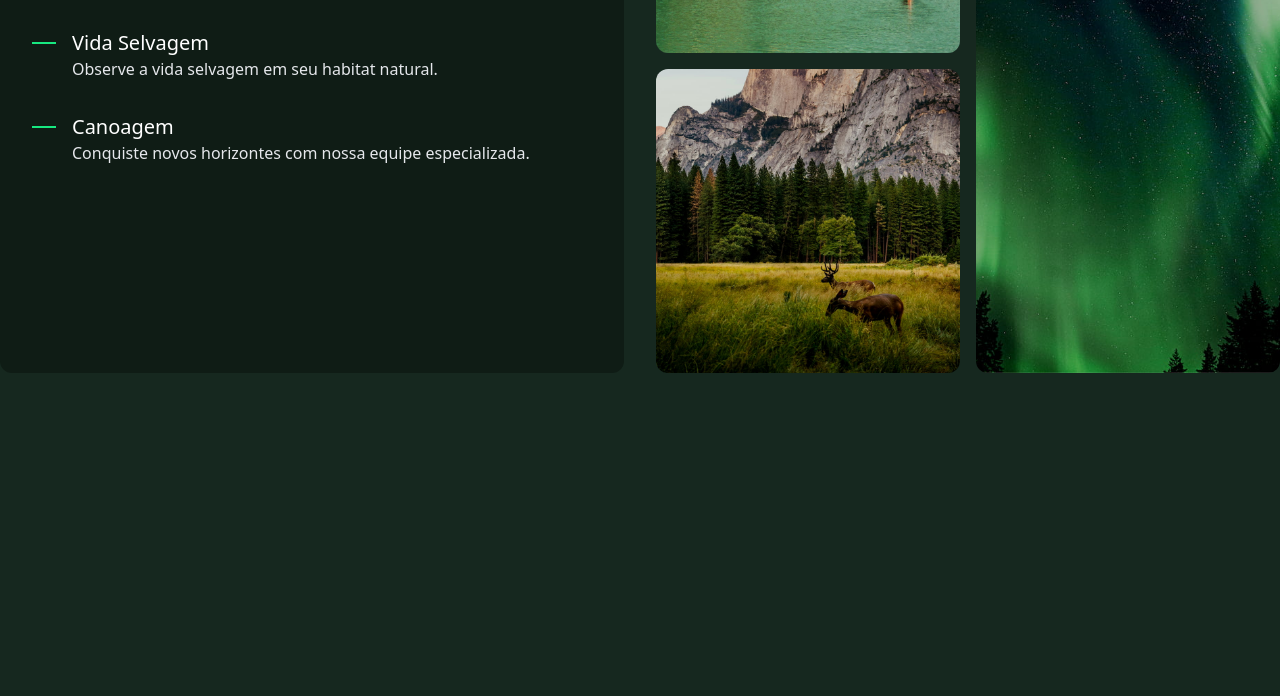
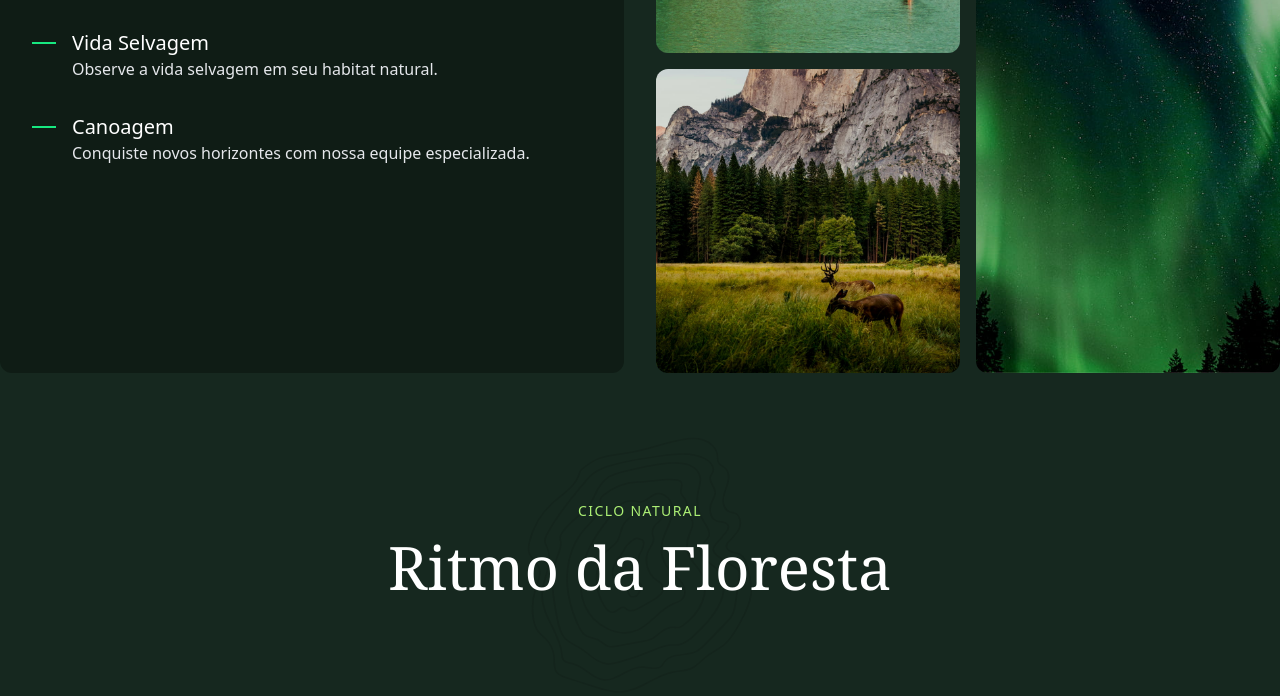
Before and after one commit to alexmonteirodev/forest, a website: page index.html in a window 1280 px wide. Shown: the part 2494-3190 px from the top of the page. Drawn offline with Linux system fonts and the light colour scheme.

Commit message:
iniciando section ritmo da floresta

```diff
--- a/index.html
+++ b/index.html
@@ -208,6 +208,19 @@
         </div>
 
     </section>
+    <!-- ritmo da floresta -->
+    <section class="container bg-[url('./imgs/padrao.svg')] bg-no-repeat bg-center bg-contain mb-12 sm:mb-16 sm:py-16">
+        <p class="mb-4 text-center text-forest-200 uppercase tracking-widest text-sm">Ciclo Natural</p>
+        <h2 class="mb-8 text-white text-4xl sm:text-6xl text-center max-w-screen-md mx-auto text-balance font-serif">
+            Ritmo da Floresta
+        </h2>
+        <div class="flex flex-col gap-4 sm:flex-row sm:gap-8">
+            <div>
+
+            </div>
+
+        </div>
+    </section>
 </body>
 
 </html>
```
Also changed, not shown: src/output.css.
